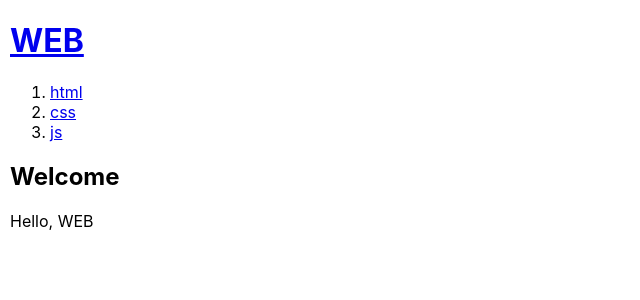
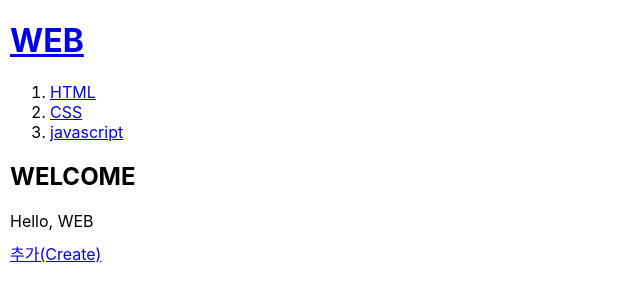
Before and after one commit to say-cheeeeze/std_react1, a React (Create React App) app: page / in a window 1280 px wide. Shown: the top 300 px of the page, without its empty margins (0-640 px from the left). Built offline with nearby package versions, Linux system fonts and the light colour scheme.

Commit message:
원본데이터는 유지하고 다른 것을 할당하여 state 를 감지하도록 한다.

```diff
--- a/src/App.js
+++ b/src/App.js
@@ -1,34 +1,61 @@
 import './App.css';
-import {useState} from 'react';
+import { useState } from 'react';
 
 function App() {
 
-	const [mode, setModeFunc] = useState( 'WELCOME' );
+	const [ mode, setModeFunc ] = useState( 'WELCOME' );
+	const [ id, setId ] = useState( null );
+	const [ nextId, setNextId ] = useState(4);
+	const [ topicList, setTopicList ] = useState( [
+		{ id : 1, title : 'HTML', body : 'html is...' },
+		{ id : 2, title : 'CSS', body : 'css is...' },
+		{ id : 3, title : 'javascript', body : 'javascript is...' },
+	] );
 
-	const topicList = [
-		{ id : 1, title : 'html', body : 'html is...'},
-		{ id : 2, title : 'css', body : 'css is...'},
-		{ id : 3, title : 'js', body : 'javascript is...'},
-	]
+	let title = 'WELCOME';
+	let body = 'Hello, WEB';
+	let content = <Article title={title} body={body}/>;
 
-	let content = null;
-	if ( mode === 'WELCOME' ) {
-		content = <Article title="Welcome" body="Hello, WEB" />;
+	if ( mode === 'READ' ) {
+		for( let i = 0; i < topicList.length; i++ ) {
+			if ( topicList[i].id === id ) {
+				title = topicList[i].title;
+				body = topicList[i].body;
+			}
+		}
+		content = <Article title={title} body={body}/>;
 	}
-	else if ( mode === 'READ') {
-		content = <Article title="Read" body="Hello, READ" />;
+	else if ( mode === 'CREATE' ) {
+		content = <Create onCreate={ (title,body) => {
+			let _topicList = [ ...topicList ];
+			_topicList.push( {
+				id : nextId,
+				title : title,
+				body : body,
+			});
+			setNextId( nextId + 1 );
+			setTopicList( _topicList );
+		}}></Create>;
 	}
 
 	return (
 		<div className="rootDiv">
-			<Header title="WEB" onCustomEvent={() => {
-				setModeFunc('WELCOME');
-			}}/>
-			<Nav list={topicList} onCustomEvent={( id ) => {
-				console.log( id );
-				setModeFunc('READ');
-			}}></Nav>
-			{content}
+			<Header title="WEB" onChangeMode={ () => {
+				setModeFunc( 'WELCOME' );
+			} }/>
+			<Nav list={ topicList } onChangeMode={ ( _id ) => {
+				setModeFunc( 'READ' );
+				setId( _id );
+			} }></Nav>
+			{ content }
+
+			<div className="createArea" style={{marginTop:'10px'}}>
+				<a href="/create" onClick={ event => {
+					event.preventDefault();
+					setModeFunc( 'CREATE' );
+				} }>추가(Create)</a>
+			</div>
+
 		</div>
 	);
 }
@@ -37,7 +64,7 @@ function Header( props ) {
 	return (
 		<header>
 			<h1>
-				<a href="/" onClick={props.onCustomEvent}>{ props.title }</a>
+				<a href="/" onClick={ props.onChangeMode }>{ props.title }</a>
 			</h1>
 		</header>
 	)
@@ -45,13 +72,13 @@ function Header( props ) {
 
 function Nav( props ) {
 	const list = [];
-	for( let item of props.list ) {
+	for ( let item of props.list ) {
 		list.push(
-			<li key={item.id} id={item.id} onClick={ e => {
+			<li key={ item.id } id={ item.id } onClick={ e => {
 				e.preventDefault();
-				props.onCustomEvent( item.id );
+				props.onChangeMode( item.id );
 			} }>
-				<a href={'/read/' + item.id}>{ item.title }</a>
+				<a href={ '/read/' + item.id }>{ item.title }</a>
 			</li>
 		);
 	}
@@ -70,4 +97,29 @@ function Article( prop ) {
 	)
 }
 
+function Create( props ) {
+	return (
+		<article>
+			<h2>Create(추가)</h2>
+			<form onSubmit={ e => {
+				e.preventDefault();
+				let title = document.getElementById( 'formTitle' ).value;
+				let body = document.getElementById( 'formBody' ).value;
+				let value = document.getElementById( 'formValue' ).value;
+				props.onCreate( title, body );
+			}}>
+				<div>
+					<input type="text" id="formTitle" name="title" placeholder="title"/>
+				</div>
+				<div>
+					<textarea name="body" id="formBody" placeholder="body"></textarea>
+				</div>
+				<div>
+					<button type="submit" id="formValue" value="Create">create</button>
+				</div>
+			</form>
+		</article>
+	);
+}
+
 export default App;
```
